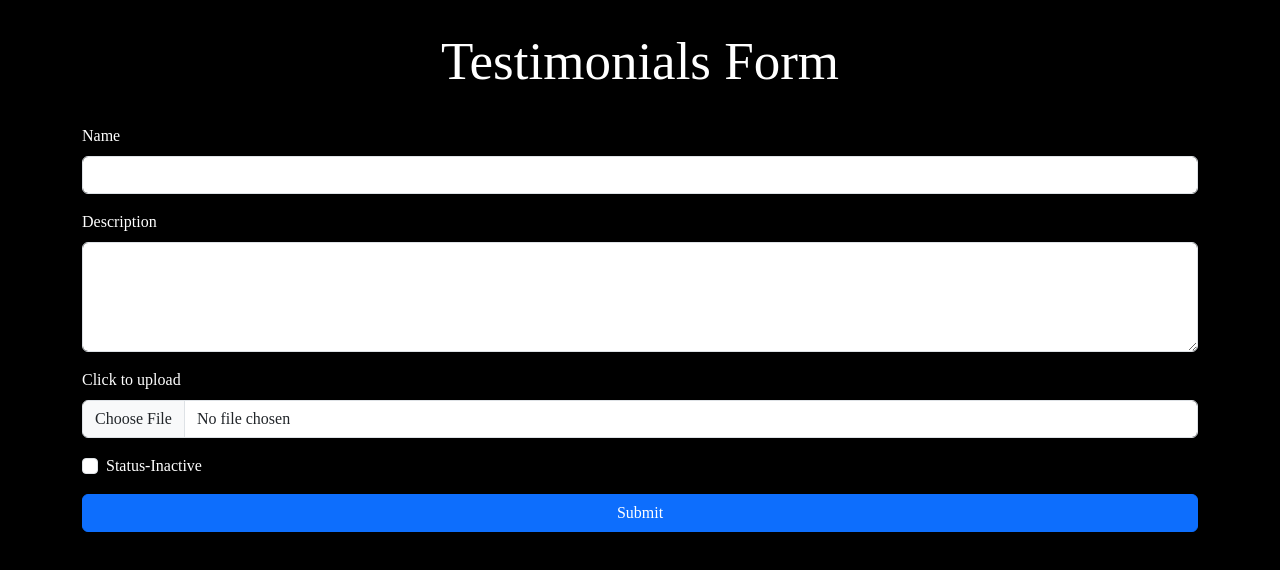
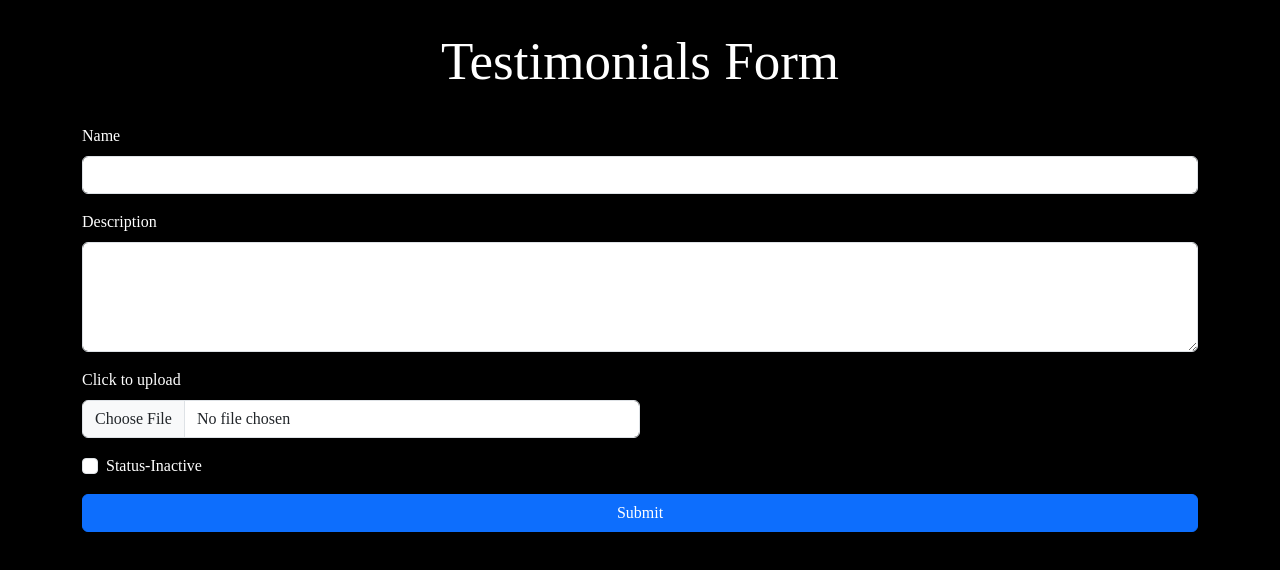
Before and after one commit to SalmanBhagat/Testimonial-form, a React (Vite) app: page / in a window 1280 px wide. Shown: the top 570 px of the page. Built offline with nearby package versions, Linux system fonts and the light colour scheme.

Commit message:
update code

```diff
--- a/src/testimonial/TestimonialForm.jsx
+++ b/src/testimonial/TestimonialForm.jsx
@@ -1,7 +1,8 @@
 import styles from "./testimonialForm.module.css";
-import z from "zod";
+import z, { includes } from "zod";
 import { useForm } from "react-hook-form";
 import { zodResolver } from "@hookform/resolvers/zod";
+import { useState } from "react";
 
 const schema = z.object({
   name: z.string().min(1, { error: "Enter Your Name" }),
@@ -13,6 +14,9 @@ const schema = z.object({
 });
 
 function TestimonialForm() {
+
+  const [selectedImg, setSelectedImg] = useState("");
+
   const {
     register,
     handleSubmit,
@@ -25,7 +29,24 @@ function TestimonialForm() {
   };
 
   const handleImage = (input) => {
-    setValue("image", input.target.files[0]);
+    const File = input.target.files[0];
+
+    const fileTypes = ["image/png","image/jpeg","image/gif"];
+
+    const fileType = File.type
+
+    if (fileTypes.includes(fileType)) {
+
+      setSelectedImg(URL.createObjectURL(File))
+      setValue("image", File);
+
+    }
+    else{
+      window.alert("Please Selected : Png, Jpeg, Gif Image File Type");
+    }
+
+
+
     console.log(input.target.files[0]);
   };
 
@@ -51,7 +72,12 @@ function TestimonialForm() {
         </div>
         <div className="mb-3">
           <label className="form-label">Click to upload</label>
-          <input type="file" className="form-control" onChange={handleImage} />
+          <div className="d-flex justify-content-between align-items-start">
+            <input type="file" className="form-control w-50" onChange={handleImage} />
+          {selectedImg && (
+            <img style={{objectFit: "contain", height: "100%", borderRadius: "6px"}} src={selectedImg} alt="Img" height={200} width={300}/>
+          )}
+          </div>
           {errors.image && <p>{errors.image.error}</p>}
         </div>
         <div className="mb-3 form-check">
```
